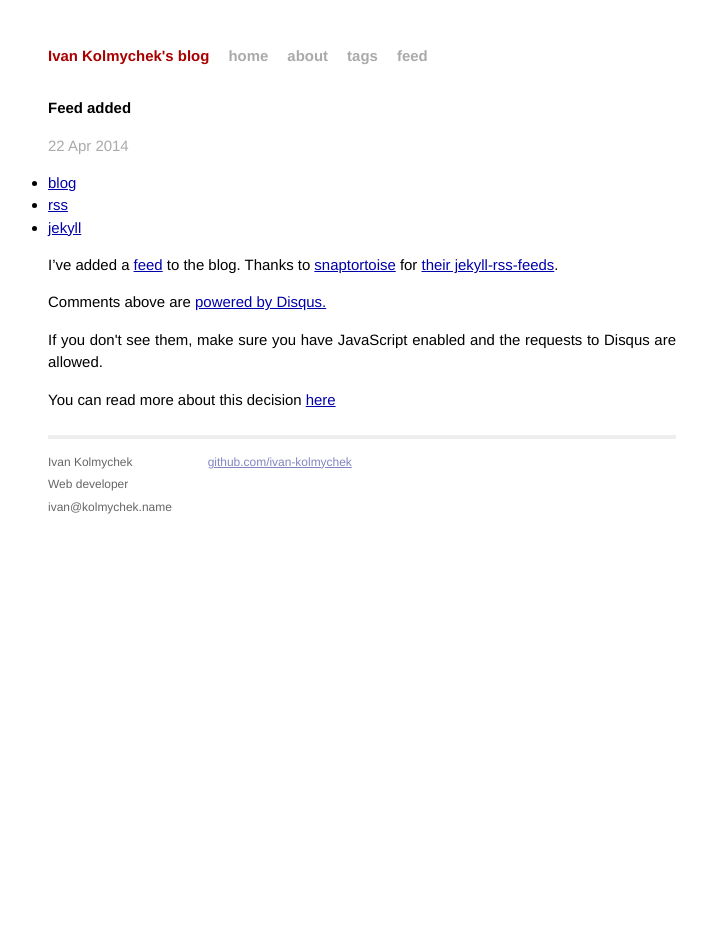
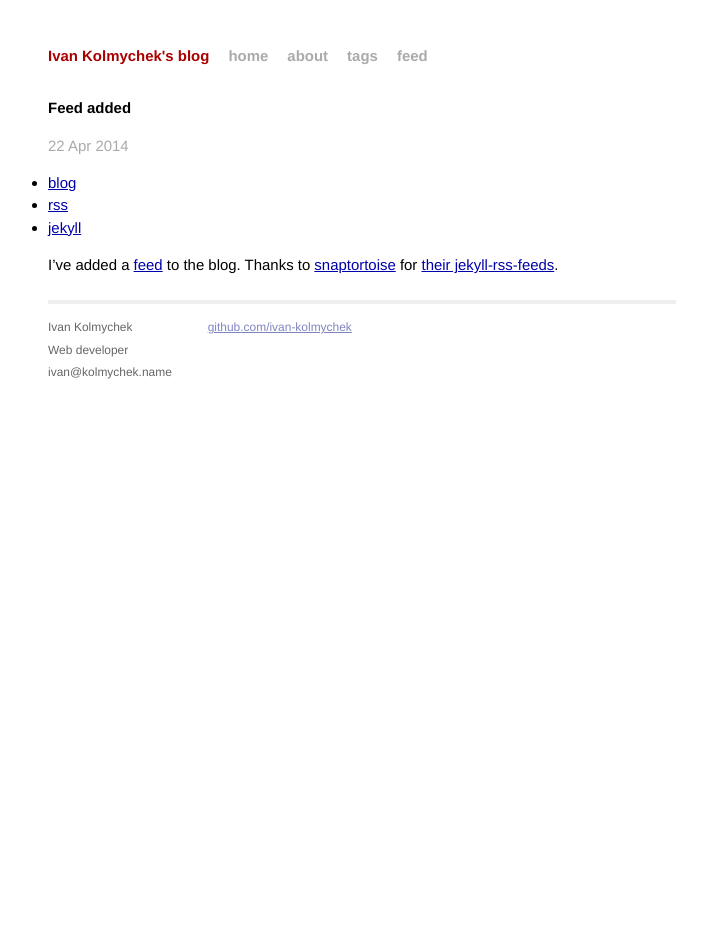
Before and after one commit to ivan-kolmychek/ivan-kolmychek.github.io, a Jekyll site: the page built from _posts/2014-04-22-feed-added.markdown, in a window 1280 px wide. Shown: the whole page, without its empty margins (278-985 px from the left). Built offline with Jekyll 4.4.1, drawn with Linux system fonts in a browser that asks for light colours.

Commit message:
Remove disqus from layouts

```diff
--- a/_layouts/default.html
+++ b/_layouts/default.html
@@ -11,11 +11,6 @@
 
         <!-- Custom CSS -->
         <link rel="stylesheet" href="/css/main.css">
-
-        {% if page.disqus %}
-        <!-- Disqus -->
-        <script src="/disqus.js" type="text/javascript" async></script>
-        {% endif %}
     </head>
     <body>
 
--- a/_layouts/post.html
+++ b/_layouts/post.html
@@ -9,10 +9,3 @@ disqus: true
 <div class="post">
 {{ content }}
 </div>
-
-<div class="comments">
-  <div id="disqus_thread"></div>
-  <p>Comments above are <a href="https://disqus.com/?ref_noscript" rel="nofollow">powered by Disqus.</a></p>
-  <p>If you don't see them, make sure you have JavaScript enabled and the requests to Disqus are allowed.</p>
-  <p>You can read more about this decision <a href="/about/#disqus">here</a></p>
-</div>
```
